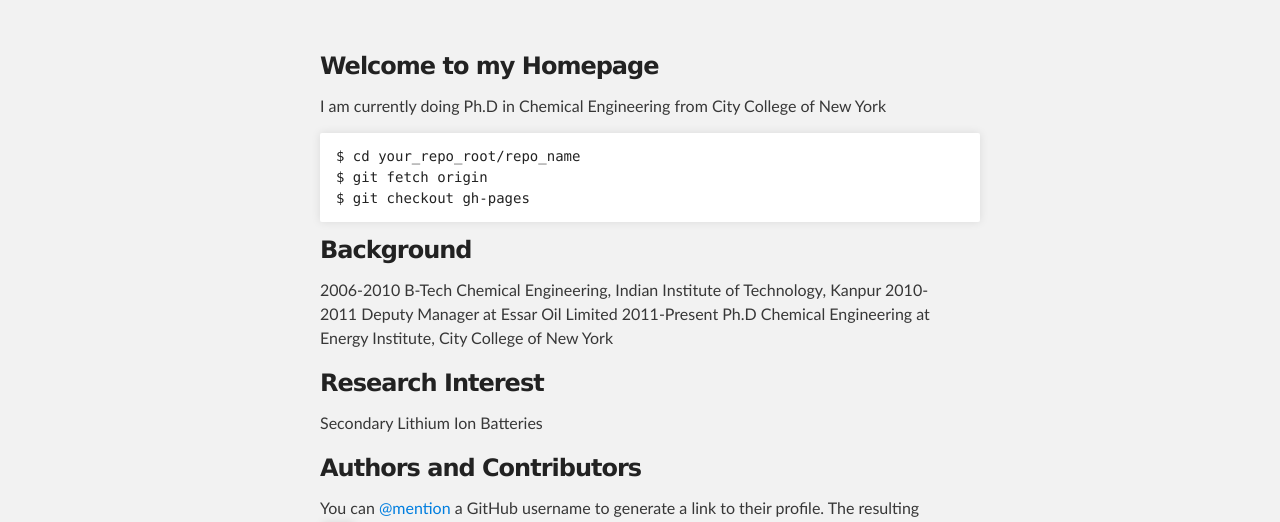
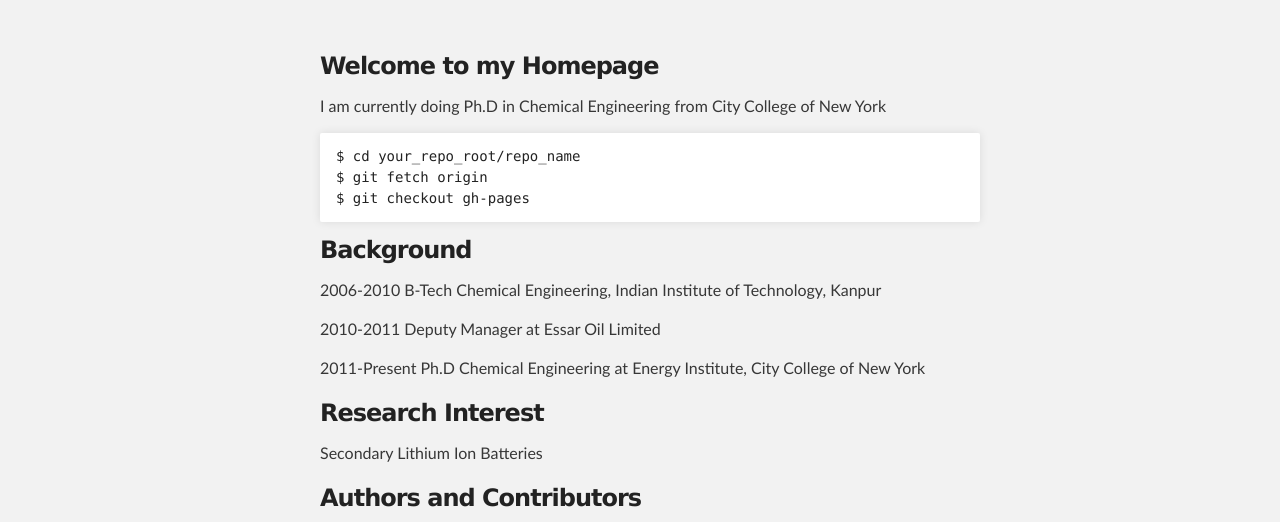
Before and after one commit to tanyag/tanyag.github.com, a plain HTML site: page index.html in a window 1280 px wide. Shown: the part 212-734 px from the top of the page. Drawn offline with Linux system fonts and the light colour scheme.

Commit message:
Update index.html

```diff
--- a/index.html
+++ b/index.html
@@ -38,9 +38,9 @@
 
 <h3>Background</h3>
 
-<p>2006-2010 B-Tech Chemical Engineering, Indian Institute of Technology, Kanpur
-2010-2011 Deputy Manager at Essar Oil Limited
-2011-Present Ph.D Chemical Engineering at Energy Institute, City College of New York</p>
+<p>2006-2010 B-Tech Chemical Engineering, Indian Institute of Technology, Kanpur</p>
+<p>2010-2011 Deputy Manager at Essar Oil Limited</p>
+<p>2011-Present Ph.D Chemical Engineering at Energy Institute, City College of New York</p>
 
 <h3>Research Interest</h3>
 
```
